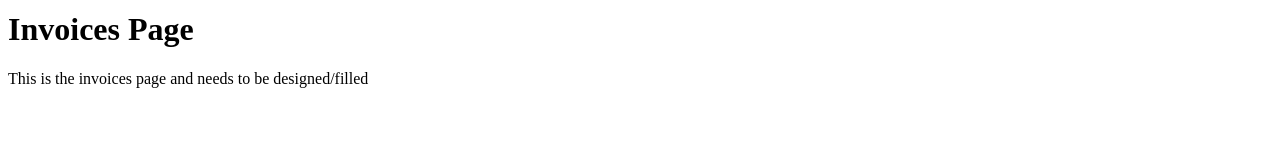
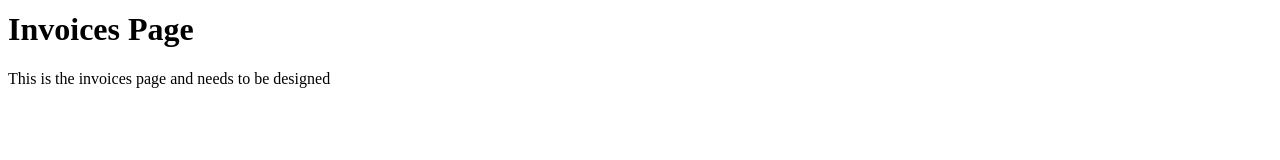
Before and after one commit to cwindrow007/RSPFStack, a React (Create React App) app in the folder frontend/: page /Invoices in a window 1280 px wide. Shown: the part 266-426 px from the top of the page. Built offline with nearby package versions, Linux system fonts and the light colour scheme.

Commit message:
Update Invoices.tsx

```diff
--- a/frontend/src/Pages/Invoices.tsx
+++ b/frontend/src/Pages/Invoices.tsx
@@ -8,7 +8,7 @@ const Invoices: React.FC =() =>{
             <TopBar/>
             <LeftNav/>
             <h1>Invoices Page</h1>
-            <p>This is the invoices page and needs to be designed/filled</p>
+            <p>This is the invoices page and needs to be designed</p>
         </div>
     );
 }
```
